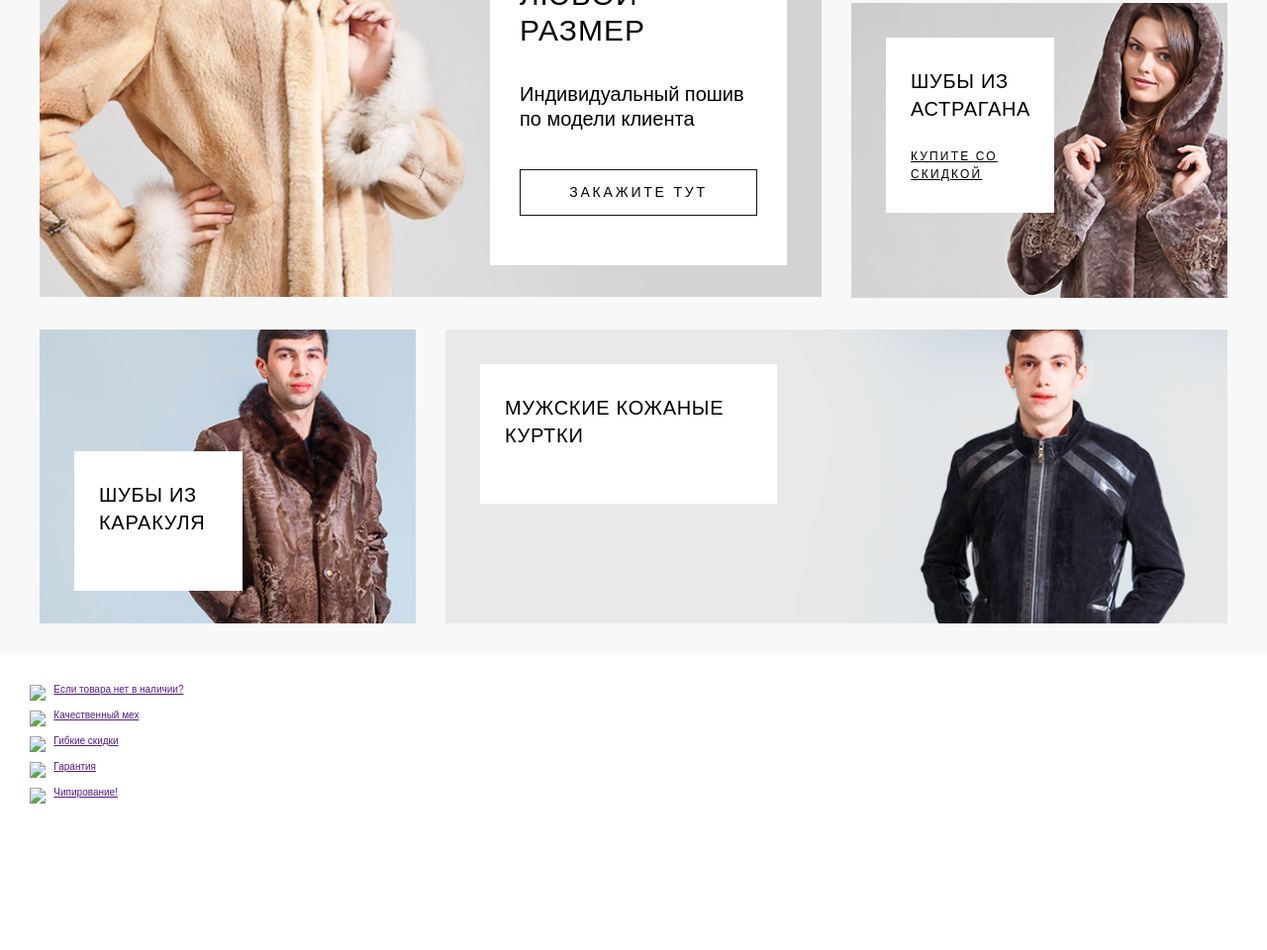
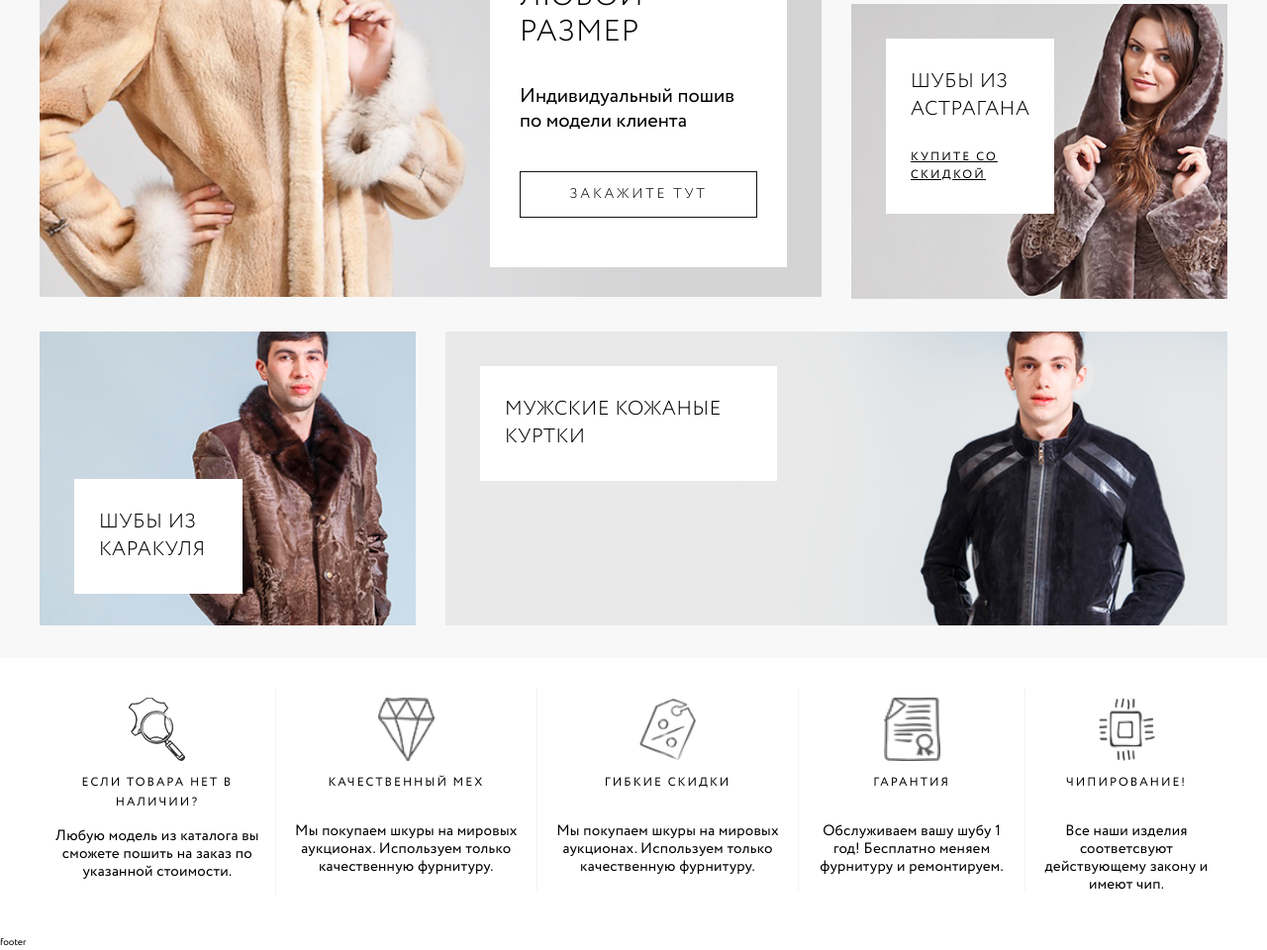
Before and after one commit to kombojiec/Edita-Factory, a plain HTML site: page index.html in a window 1280 px wide. Shown: the part 491-1451 px from the top of the page at 99% size. Before the commit the page ends 1353 px from the top, so only its background shows below. Drawn offline with nearby package versions, Linux system fonts and the light colour scheme.

Commit message:
feat(features): add section features

```diff
--- a/blocks/body/body.css
+++ b/blocks/body/body.css
@@ -7,5 +7,4 @@
     -ms-text-size-adjust: 100%;
     -moz-text-size-adjust: 100%;
     text-rendering: optimizeLegibility;
-    color: #ffffff;
 }
--- a/blocks/document/document.css
+++ b/blocks/document/document.css
@@ -2,8 +2,9 @@
     margin: 0 auto;
     padding: 0;
     font-size: 10px;
-    font-family: 'Circe', sans-serif;
+    font-family: 'Circle', sans-serif;
     font-weight: 400;
+    line-height: 1;
+    color: #000;
     box-sizing: border-box;
-    line-height: 1;
 }
--- /dev/null
+++ b/blocks/features/__description/features__description.css
@@ -0,0 +1,5 @@
+.features__description{
+  font-size: 1.5rem;
+  line-height: 1.8rem;
+  letter-spacing: 0.015em;
+}
--- /dev/null
+++ b/blocks/features/__img/features__img.css
@@ -0,0 +1,5 @@
+.features__img{
+  margin-bottom: 1.2rem;
+  width: 5.7rem;
+  height: 6.4rem;
+}
--- /dev/null
+++ b/blocks/features/__item/features__item.css
@@ -0,0 +1,14 @@
+.features__item{
+  display: flex;
+  flex-direction: column;
+  align-items: center;
+  justify-content: center;
+  padding: 1rem 1rem 0;
+  margin: 0;
+  text-align: center;
+  border-right: 1px solid #f4f4f4;
+}
+
+.features__item:last-child{
+  border: none;
+}
--- /dev/null
+++ b/blocks/features/__link/features__link.css
@@ -0,0 +1,15 @@
+.features__link{
+  margin: 0;
+  padding: 0;
+  min-height: 3.5rem;
+  font-size: 1.2rem;
+  line-height: 2rem;
+  letter-spacing: 0.2rem;
+  text-decoration: none;
+  text-transform: uppercase;
+  color: #000;
+}
+
+.features__link:hover{
+  text-decoration: underline;
+}
--- /dev/null
+++ b/blocks/features/features.css
@@ -0,0 +1,5 @@
+.features{
+  display: flex;
+  justify-content: center;
+  align-items: flex-start;
+}
--- a/blocks/header/__nav-link-text/header__nav-link-text.css
+++ b/blocks/header/__nav-link-text/header__nav-link-text.css
@@ -3,4 +3,5 @@
   align-items: center;
   justify-content: center;
   font-size: 1.5rem;
+  color: #fff;
 }
--- a/blocks/header/__nav-link/header__nav-link.css
+++ b/blocks/header/__nav-link/header__nav-link.css
@@ -4,5 +4,4 @@
     right: 0;
     bottom: 0;
     left: 0;
-
 }
--- a/blocks/header/__phone/header__phone.css
+++ b/blocks/header/__phone/header__phone.css
@@ -4,3 +4,7 @@
   text-decoration: none;
   color: #000;
 }
+
+.header__phone:hover{
+  text-shadow: 0.1rem 0.1rem 0.5rem rgba(0, 0, 0, 0.5);
+}
--- a/blocks/low-nav/__link/low-nav__link.css
+++ b/blocks/low-nav/__link/low-nav__link.css
@@ -7,3 +7,7 @@
     text-transform: uppercase;
     color: #000;
 }
+
+.low-nav__link:hover{
+    text-shadow: 0.1rem 0.1rem 0.5rem rgba(0, 0, 0, 0.5);
+}
--- a/blocks/main-grid/__item/main-grid__item.css
+++ b/blocks/main-grid/__item/main-grid__item.css
@@ -3,3 +3,7 @@
   align-self: stretch;
   justify-self: stretch;
 }
+
+.main-grid__item:nth-child(1n + 4) .add__title{
+  margin: 0;
+}
--- a/index.css
+++ b/index.css
@@ -71,5 +71,14 @@
 @import url(./blocks/add/__subtitle/add__subtitle.css);
 @import url(./blocks/add/__link/add__link.css);
 
+/* ============= features ================= */
+@import url(./blocks/features/features.css);
+@import url(./blocks/features/__item/features__item.css);
+@import url(./blocks/features/__img/features__img.css);
+@import url(./blocks/features/__link/features__link.css);
+@import url(./blocks/features/__description/features__description.css);
+/* @import url(./blocks/features); */
+/* @import url(./blocks/features); */
+
 /* ============= footer ================= */
 @import url(./blocks/footer/footer.css);
--- a/index.html
+++ b/index.html
@@ -87,7 +87,7 @@
             <div class="container">
                 <div class="main-grid">
                     <div class="main-grid__item main-grid__item_type_slider">
-                        <img class="main-grid__img" src="./images/slider_1.png" alt="Изображение">
+                        <img class="main-grid__img" src="./images/slider_1.png" alt="Шубы на выбор">
                         <div class="add add_type_slider">
                             <h2 class="add__title add__title_type_lg">Шубы на любой размер</h2>
                             <p class="add__subtitle">Индивидуальный пошив по модели клиента</p>
@@ -95,27 +95,27 @@
                         </div>
                     </div>
                     <div class="main-grid__item">
-                        <img class="main-grid__img" src="./images/slider_2.png" alt="Изображение">
+                        <img class="main-grid__img" src="./images/slider_2.png" alt="Норковые шубы">
                         <div class="add add-type_bottom-left">
                             <h2 class="add__title">Норковые шубы</h2>
                             <a href="#" class="add__link">Выберите свою</a>
                         </div>
                     </div>
                     <div class="main-grid__item">
-                        <img class="main-grid__img" src="./images/slider_3.png" alt="Изображение">
+                        <img class="main-grid__img" src="./images/slider_3.png" alt="Шубы из астрагана">
                         <div class="add add_type_top-left">
                             <h2 class="add__title">Шубы из астрагана</h2>
                             <a href="#" class="add__link">Купите со скидкой</a>
                         </div>
                     </div>
                     <div class="main-grid__item">
-                        <img class="main-grid__img" src="./images/slider_4.png" alt="Изображение">
+                        <img class="main-grid__img" src="./images/slider_4.png" alt="Шубы из каракуля">
                         <div class="add add-type_bottom-left">
                             <h2 class="add__title">Шубы из каракуля</h2>
                         </div>
                     </div>
                     <div class="main-grid__item main-grid__item_type_wide">
-                        <img class="main-grid__img" src="./images/slider_5.png" alt="Изображение">
+                        <img class="main-grid__img" src="./images/slider_5.png" alt="Кожаные куртки">
                         <div class="add add_type_wide">
                             <h2 class="add__title">Мужские кожаные куртки</h2>
                         </div>
@@ -126,31 +126,45 @@
         <!-- /.section section_type_gray -->
 
         <section class="section section_type_features">
+            <div class="container">
                 <div class="features">
                     <div class="features__item">
-                    <img src="#" alt="#" class="features__img">
-                    <a href="" class="features__link">Если товара нет в наличии?</a>
-                    <p class="features__description"></p>
+                        <img src="./images/features_1.png" alt="Наличие товара" class="features__img">
+                        <a href="#" class="features__link">Если товара нет в наличии?</a>
+                        <p class="features__description">Любую модель из каталога вы
+                            сможете пошить на заказ  по
+                            указанной стоимости.</p>
                     </div>
                     <div class="features__item">
-                    <img src="#" alt="#" class="features__img">
-                    <a href="" class="features__link">Качественный мех</a>
-                    <p class="features__description"></p>
+                        <img src="./images/features_2.png" alt="Качество" class="features__img">
+                        <a href="#" class="features__link">Качественный мех</a>
+                        <p class="features__description">Мы покупаем шкуры
+                            на мировых аукционах.
+                            Используем только
+                            качественную фурнитуру.</p>
                     </div>
                     <div class="features__item">
-                    <img src="#" alt="#" class="features__img">
-                    <a href="" class="features__link">Гибкие скидки</a>
-                    <p class="features__description"></p>
+                        <img src="./images/features_3.png" alt="Скидки" class="features__img">
+                        <a href="#" class="features__link">Гибкие скидки</a>
+                        <p class="features__description">Мы покупаем шкуры
+                            на мировых аукционах.
+                            Используем только
+                            качественную фурнитуру.</p>
                     </div>
                     <div class="features__item">
-                    <img src="#" alt="#" class="features__img">
-                    <a href="" class="features__link">Гарантия</a>
-                    <p class="features__description"></p>
+                        <img src="./images/features_4.png" alt="Гарантия" class="features__img">
+                        <a href="#" class="features__link">Гарантия</a>
+                        <p class="features__description">Обслуживаем вашу шубу 1 год!
+                            Бесплатно меняем фурнитуру
+                            и  ремонтируем.</p>
                     </div>
                     <div class="features__item">
-                    <img src="#" alt="#" class="features__img">
-                    <a href="" class="features__link">Чипирование!</a>
-                    <p class="features__description"></p>
+                        <img src="./images/features_5.png" alt="Чипирование" class="features__img">
+                        <a href="#" class="features__link">Чипирование!</a>
+                        <p class="features__description">Все наши изделия
+                            соответсвуют действующему
+                            закону и имеют чип.</p>
+                    </div>
                 </div>
             </div>
         </section>
```
Also changed, not shown: blocks/main-grid/main-grid.css (line endings or trailing spaces). Lines whose indentation alone changed are shown as unchanged.
